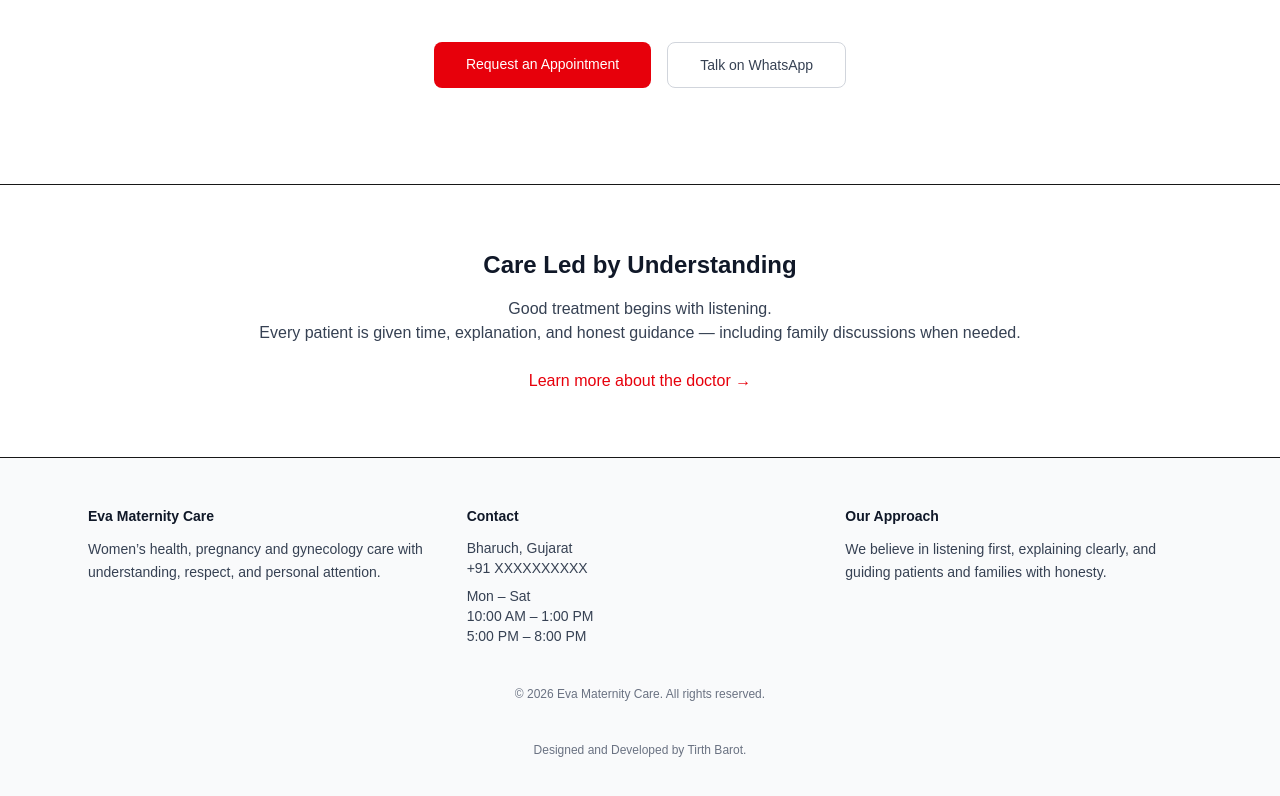
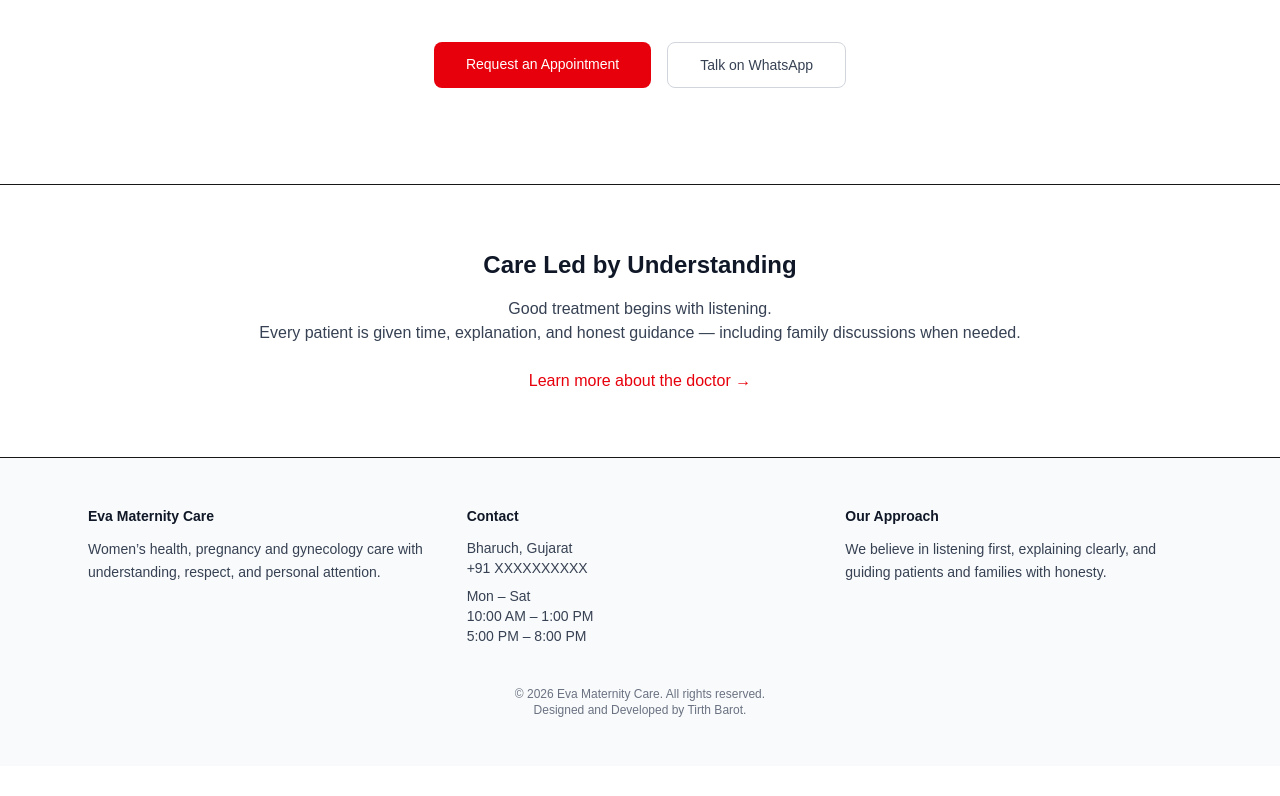
Before and after one commit to Tirth-007/Eva-Maternity-Women-s-Care, a Next.js app: page / in a window 1280 px wide. Shown: the part 3415-4211 px from the top of the page. After the commit the page ends 4181 px from the top, so only its background shows below. Built offline with nearby package versions, Linux system fonts and the light colour scheme.

Commit message:
Update Footer.js
A small change in CSS property.

```diff
--- a/components/Footer.js
+++ b/components/Footer.js
@@ -46,7 +46,7 @@ export default function Footer() {
         <div className="mt-10 text-center text-xs text-gray-500">
           © 2026 Eva Maternity Care. All rights reserved.
         </div>
-        <p className="mt-10 text-center text-xs text-gray-500">
+        <p className="text-center text-xs text-gray-500">
           Designed and Developed by Tirth Barot.
         </p>
 
```
